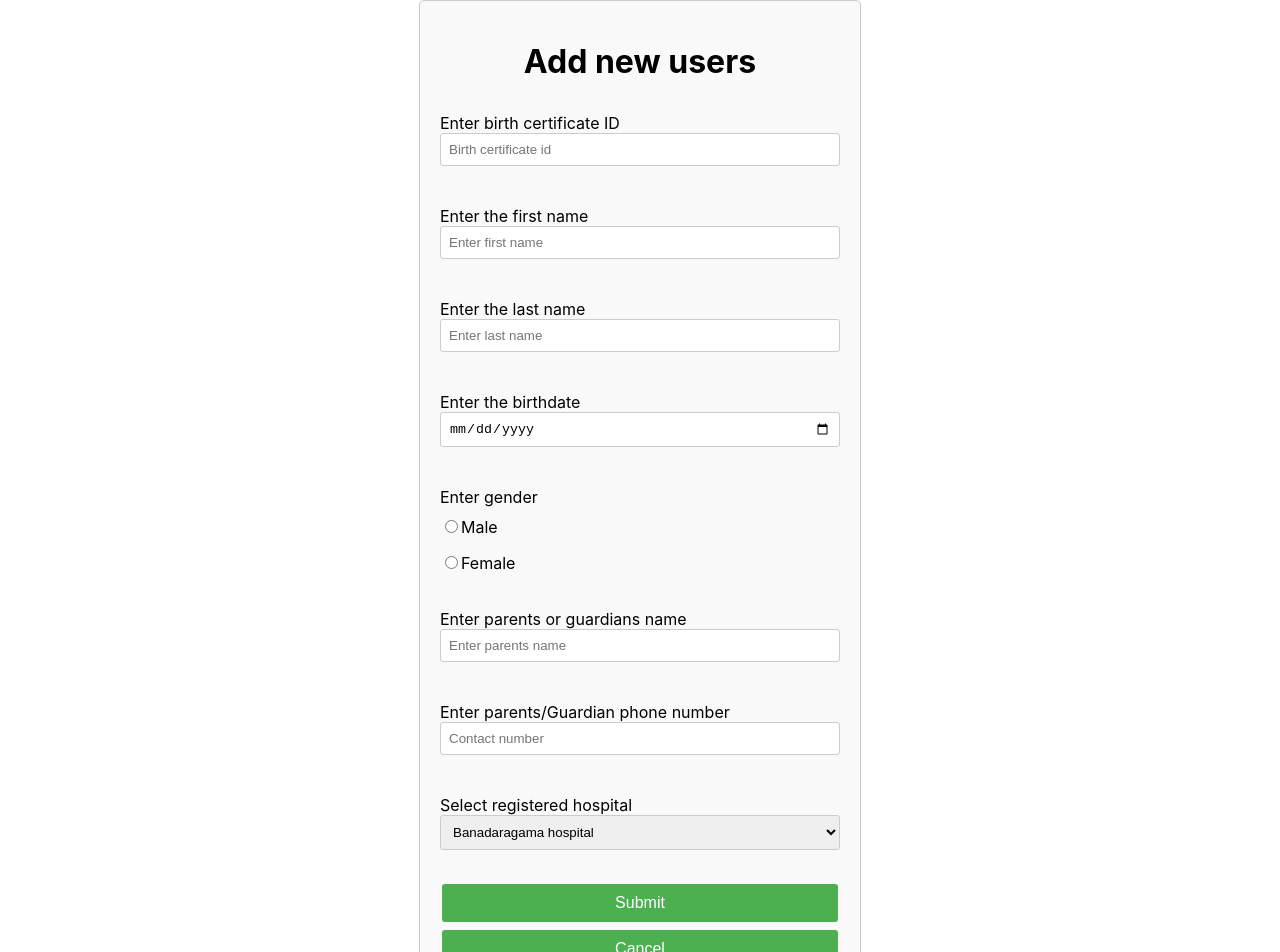
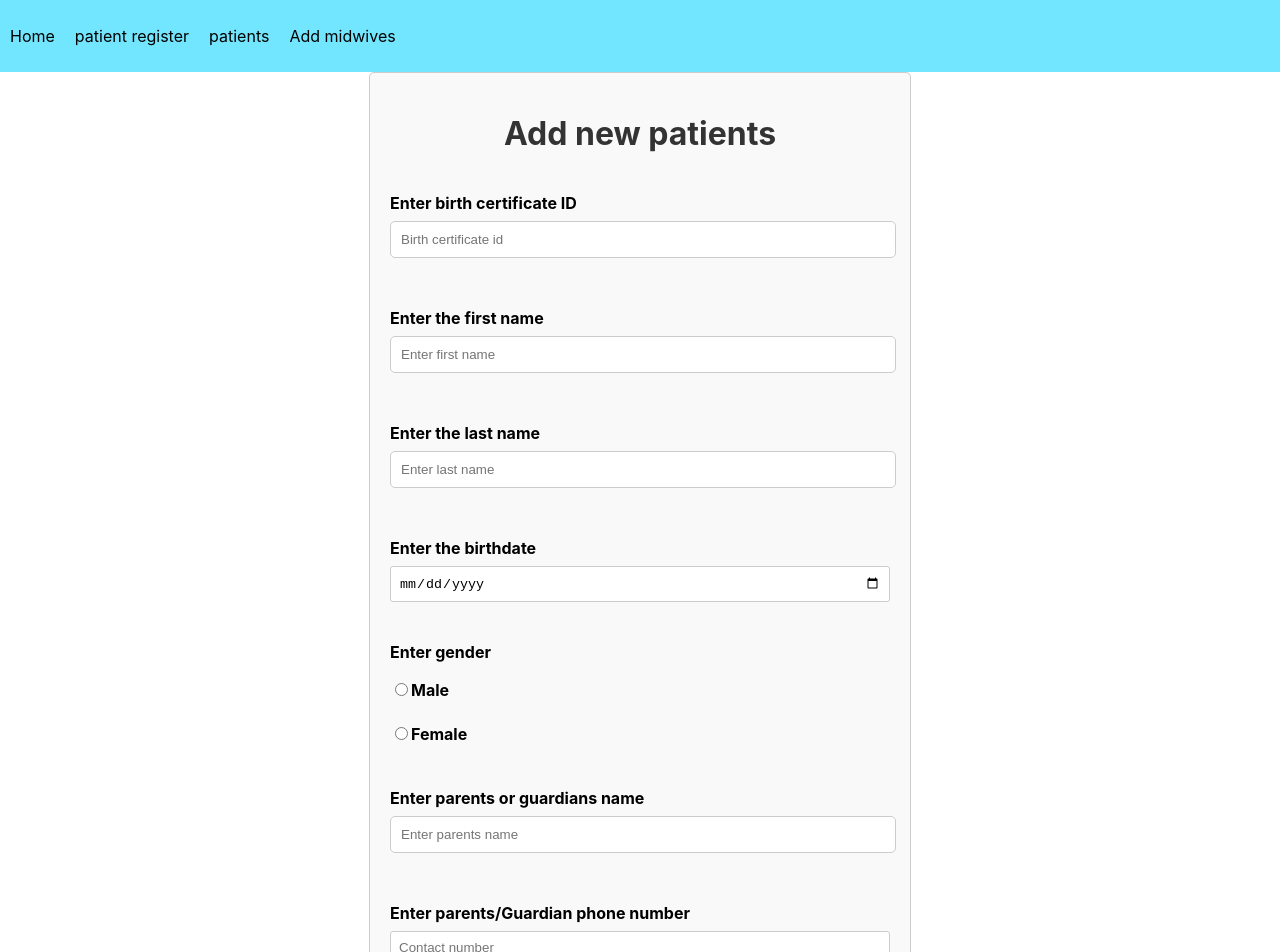
Before and after one commit to Chenuka1/Individual_project, a React (Create React App) app in the folder client/: page /register in a window 1280 px wide. Shown: the top 952 px of the page. Built offline with nearby package versions, Linux system fonts and the light colour scheme.

Commit message:
new commit

```diff
--- a/client/src/App.js
+++ b/client/src/App.js
@@ -1,21 +1,33 @@
 import React from 'react';
 import { BrowserRouter, Routes, Route } from 'react-router-dom';
-import AddUsers from './pages/addUsers';
+import Addpatients from './pages/addPatients';
 import HomePage from './pages/homePage';
 import Users from './pages/users';
 import Navbar from './components/navbar';
+import Signup from './pages/midwifeSignup';
+
+
+
 
 function App() {
   return (
     <div className="App">
       <BrowserRouter>
+      <Navbar/>
 
         <Routes>
-          <Route path="/register" element={<AddUsers/>} />
+          <Route path="/register" element={<Addpatients/>} />
           <Route path="/" element={<HomePage/>}/>
           <Route path="/users" element={<Users/>}/>
+          <Route path="/signup" element={<Signup/>}/>
+
+
+
 
         </Routes>
+
+
+
       </BrowserRouter>
     </div>
   );
--- a/client/src/components/navbar.jsx
+++ b/client/src/components/navbar.jsx
@@ -1,37 +1,24 @@
 import React from "react";
+import { Link } from "react-router-dom";
+import '../styles/navbar.module.css'
 
 const Navbar = () =>{
 
 
     return(
-        <div>
+       <nav>
 
-            <Link to="/">
-            <h1>Home page</h1>
+        <ul>
 
-            </Link>
+            <li><Link to="/">Home</Link></li>
+            <li><Link to="/register">patient register</Link></li>
+            <li><Link to="/users">patients</Link></li>
+            <li><Link to="/signup">Add midwives</Link></li>
 
 
-
-
-
-
-
-        </div>
-
-
-
-
-
-
-
-
+        </ul>
+       </nav>
     )
-
-
-
-
-
 }
 
 export default Navbar;
--- a/client/src/pages/addUsers.jsx
+++ b/client/src/pages/addPatients.jsx
@@ -1,9 +1,9 @@
 // addUsers.jsx
 import React, { useState } from "react";
-import '../styles/addUsers.css';
+import '../styles/addPatients.css'
 
-function AddUsers() {
 
+function Addpatients() {
   const [formData, setFormData] = useState({
     birthCertificateId: "",
     firstName: "",
@@ -15,31 +15,88 @@ function AddUsers() {
     registeredHospital: ""
   });
 
+  const [formErrors, setFormErrors] = useState({});
+
   const handleChange = (e) => {
     const { name, value } = e.target;
     setFormData((prevData) => ({
       ...prevData,
-      [name]: value,
+      [name]: value
     }));
   };
-
 
   const handleSubmit = async (e) => {
     e.preventDefault();
 
+    const errors = {};
+
+    // Validate birthCertificateId
+    if (!formData.birthCertificateId.trim()) {
+      errors.birthCertificateId = "Birth certificate ID is required";
+    }
+
+    if (!formData.firstName.trim()) {
+      errors.firstName = "Firstname is required";
+    }
+
+    // Validate lastName
+    if (!formData.lastName.trim()) {
+      errors.lastName = "Last name is required";
+    }
+
+    // Validate birthdate
+    if (!formData.birthdate) {
+      errors.birthdate = "Birthdate is required";
+    }
+    // Validate gender
+    if (!formData.gender) {
+      errors.gender = "Gender is required";
+    }
+
+    // Validate parentsName
+    if (!formData.parentsName.trim()) {
+      errors.parentsName = "Parents or guardians name is required";
+    }
+
+    if (!formData.contactNumber || formData.contactNumber.length < 10) {
+      errors.contactNumber =
+        "Contact number should have at least 10 digits";
+    }
+
+    // Validate contactNumber
+    if (!formData.contactNumber) {
+      errors.contactNumber = "Contact number is required";
+    }
+
+    // Validate registeredHospital
+    if (!formData.registeredHospital) {
+      errors.registeredHospital = "Registered hospital is required";
+    }
+
+    // Update the state with the errors
+    setFormErrors(errors);
+
+    // Check if there are any errors
+    if (Object.keys(errors).length > 0) {
+      return;
+    }
+
     // Assuming you have a function to post data to your server
     try {
-      const response = await fetch('http://localhost:4000/api/users/create', {
-        method: 'POST',
-        headers: {
-          'Content-Type': 'application/json',
-        },
-        body: JSON.stringify(formData),
-      });
+      const response = await fetch(
+        "http://localhost:4000/api/users/create",
+        {
+          method: "POST",
+          headers: {
+            "Content-Type": "application/json"
+          },
+          body: JSON.stringify(formData)
+        }
+      );
 
       if (response.ok) {
-        console.log('User created successfully');
-        alert("user created sucessfully");
+        console.log("User created successfully");
+        alert("User created successfully");
         // You can reset the form or perform other actions after successful submission
         setFormData({
           birthCertificateId: "",
@@ -52,16 +109,27 @@ function AddUsers() {
           registeredHospital: ""
         });
       } else {
-        console.error('Failed to create user');
+        console.error("Failed to create user");
       }
     } catch (error) {
-      console.error('Error submitting form:', error);
+      console.error("Error submitting form:", error);
+      alert(error);
     }
   };
 
   return (
     <div className="form">
-      <h1>Add new users</h1>
+      <h1>Add new patients</h1>
+      {/* Display errors */}
+      {Object.keys(formErrors).length > 0 && (
+        <div className="error-container">
+          {Object.values(formErrors).map((error, index) => (
+            <div key={index} className="error">
+              {error}
+            </div>
+          ))}
+        </div>
+      )}
       <form onSubmit={handleSubmit}>
         <label htmlFor="birthCertificateId">Enter birth certificate ID</label>
         <input
@@ -70,7 +138,8 @@ function AddUsers() {
           name="birthCertificateId"
           value={formData.birthCertificateId}
           onChange={handleChange}
-        /><br></br>
+        />
+        <br />
         <label htmlFor="firstName">Enter the first name</label>
         <input
           type="text"
@@ -78,7 +147,8 @@ function AddUsers() {
           name="firstName"
           value={formData.firstName}
           onChange={handleChange}
-        /><br></br>
+        />
+        <br />
         <label htmlFor="lastName">Enter the last name</label>
         <input
           type="text"
@@ -86,7 +156,8 @@ function AddUsers() {
           name="lastName"
           value={formData.lastName}
           onChange={handleChange}
-        /><br></br>
+        />
+        <br />
         <label htmlFor="birthdate">Enter the birthdate</label>
         <input
           type="date"
@@ -94,7 +165,8 @@ function AddUsers() {
           name="birthdate"
           value={formData.birthdate}
           onChange={handleChange}
-        /><br></br>
+        />
+        <br />
         <label htmlFor="gender">Enter gender</label>
         <label>
           <input
@@ -102,7 +174,7 @@ function AddUsers() {
             id="male"
             name="gender"
             value="male"
-            checked={formData.gender === 'male'}
+            checked={formData.gender === "male"}
             onChange={handleChange}
           />
           Male
@@ -113,12 +185,12 @@ function AddUsers() {
             id="female"
             name="gender"
             value="female"
-            checked={formData.gender === 'female'}
+            checked={formData.gender === "female"}
             onChange={handleChange}
           />
           Female
         </label>
-        <br></br>
+        <br />
         <label htmlFor="parentsName">Enter parents or guardians name</label>
         <input
           type="text"
@@ -126,15 +198,19 @@ function AddUsers() {
           name="parentsName"
           value={formData.parentsName}
           onChange={handleChange}
-        /><br></br>
-        <label htmlFor="contactNumber">Enter parents/Guardian phone number</label>
+        />
+        <br />
+        <label htmlFor="contactNumber">
+          Enter parents/Guardian phone number
+        </label>
         <input
           type="number"
           placeholder="Contact number"
           name="contactNumber"
           value={formData.contactNumber}
           onChange={handleChange}
-        /><br></br>
+        />
+        <br />
         <label htmlFor="registeredHospital">Select registered hospital</label>
         <select
           name="registeredHospital"
@@ -143,13 +219,14 @@ function AddUsers() {
         >
           <option>Banadaragama hospital</option>
           <option>Asiri hospital</option>
-        </select><br></br>
+        </select>
+        <br />
 
-        <input type="submit" value="Submit"  />
+        <input type="submit" value="Submit" />
         <input type="reset" value="Cancel" />
       </form>
     </div>
   );
 }
 
-export default AddUsers;
+export default Addpatients;
--- /dev/null
+++ b/client/src/pages/midwifeSignup.jsx
@@ -0,0 +1,72 @@
+import React, { useState } from "react";
+import styles from '../styles/midwifeSignup.module.css';
+
+
+
+export default function Signup() {
+  const [formData, setFormData] = useState({
+    fullName: "",
+    email: "",
+    password: "",
+  });
+
+  const handleInputChange = (event) => {
+    const { name, value } = event.target;
+    setFormData({ ...formData, [name]: value });
+  };
+
+  const handleSubmit = (event) => {
+    event.preventDefault();
+    // Handle form submission here
+
+
+  };
+
+  return (
+    <div>
+      <br></br>
+      <form className={styles.container} onSubmit={handleSubmit}>
+        <h1>Create midwife accounts</h1>
+
+        <div>
+          <label htmlFor="fullName">Full name</label>
+          <input
+            type="text"
+            id="fullName"
+            name="fullName"
+            placeholder="Enter full name"
+            value={formData.fullName}
+            onChange={handleInputChange}
+          />
+        </div>
+
+        <div>
+          <label htmlFor="email">Email address</label>
+          <input
+            type="email"
+            id="email"
+            name="email"
+            placeholder="Enter email address"
+            value={formData.email}
+            onChange={handleInputChange}
+          />
+        </div>
+
+        <div>
+          <label htmlFor="password">Password</label>
+          <input
+            type="password"
+            id="password"
+            name="password"
+            placeholder="Enter password"
+            value={formData.password}
+            onChange={handleInputChange}
+          />
+        </div>
+
+        <input type="submit" value="Sign Up" />
+        <input type="reset" value="Clear" />
+      </form>
+    </div>
+  );
+}
--- /dev/null
+++ b/client/src/styles/addPatients.css
@@ -0,0 +1,56 @@
+/*addMidWives.module.css */
+
+.form {
+  width: 500px; /* Adjust width as needed */
+  margin: auto; /* Center the form horizontally */
+  padding: 20px;
+  border: 1px solid #ccc;
+  border-radius: 5px;
+  background-color: #f9f9f9;
+}
+
+
+
+  form {
+    display: flex;
+    flex-direction: column;
+  }
+
+  label {
+    margin-top: 10px;
+  }
+
+  .form h1 {
+    text-align: center; /* Center the heading */
+    margin-bottom: 30px; /* Add space below the heading */
+    color: #333; /* Adjust heading color */
+  }
+
+
+  input,
+  select {
+    margin-bottom: 10px;
+    padding: 8px;
+    border: 1px solid #ccc;
+    border-radius: 3px;
+  }
+
+  .form input[type="submit"],
+  .form input[type="reset"] {
+    background-color:#1616FF;
+    color: white;
+    border: none;
+    padding: 10px;
+    text-align: center;
+    text-decoration: none;
+    display: inline-block;
+    font-size: 16px;
+    margin: 4px 2px;
+    cursor: pointer;
+    border-radius: 3px;
+  }
+
+  input[type="submit"]:hover,
+  input[type="reset"]:hover {
+    background-color:#0000E7;
+  }
--- a/client/src/styles/addUsers.css
+++ /dev/null
@@ -1,51 +0,0 @@
-/* styles/addUsers.css */
-
-.form {
-    max-width: 400px;
-    margin: auto;
-    padding: 20px;
-    border: 1px solid #ccc;
-    border-radius: 5px;
-    background-color: #f9f9f9;
-  }
-
-  .form h1 {
-    text-align: center;
-  }
-
-  form {
-    display: flex;
-    flex-direction: column;
-  }
-
-  label {
-    margin-top: 10px;
-  }
-
-  input,
-  select {
-    margin-bottom: 10px;
-    padding: 8px;
-    border: 1px solid #ccc;
-    border-radius: 3px;
-  }
-
-  input[type="submit"],
-  input[type="reset"] {
-    background-color: #4caf50;
-    color: white;
-    border: none;
-    padding: 10px;
-    text-align: center;
-    text-decoration: none;
-    display: inline-block;
-    font-size: 16px;
-    margin: 4px 2px;
-    cursor: pointer;
-    border-radius: 3px;
-  }
-
-  input[type="submit"]:hover,
-  input[type="reset"]:hover {
-    background-color: #45a049;
-  }
--- /dev/null
+++ b/client/src/styles/midwifeSignup.module.css
@@ -0,0 +1,58 @@
+/* Styles for the form container */
+
+/*midwifeSignup.module.css */
+.container {
+  width: 500px;
+  margin: 20px auto; /* Center the form vertically and horizontally */
+  border: 1px solid #ccc;
+  padding: 30px; /* Increase padding for better spacing */
+  border-radius: 10px;
+  background-color: #f9f9f9;
+  box-shadow: 0 4px 8px rgba(0, 0, 0, 0.1); /* Add a subtle shadow */
+}
+
+/* Styles for form elements */
+form {
+  margin-top: 0;
+}
+
+.container h1 {
+  text-align: center; /* Center the heading */
+  margin-bottom: 30px; /* Add space below the heading */
+  color: #333; /* Adjust heading color */
+}
+
+
+label {
+  display: block;
+  margin-bottom: 8px; /* Decrease margin between labels */
+  font-weight: bold; /* Make labels bold */
+}
+
+input[type="text"],
+input[type="email"],
+input[type="password"] {
+  width: calc(100% - 16px); /* Adjust width to consider padding */
+  padding: 10px;
+  margin-bottom: 20px; /* Increase margin between inputs */
+  border: 1px solid #ccc;
+  border-radius: 5px;
+}
+
+input[type="submit"],
+input[type="reset"] {
+  width: 100%;
+  padding: 12px;
+  border: none;
+  border-radius: 5px;
+  background-color: #007bff;
+  color: #fff;
+  font-size: 16px;
+  cursor: pointer;
+  transition: background-color 0.3s ease; /* Add transition effect */
+}
+
+input[type="submit"]:hover,
+input[type="reset"]:hover {
+  background-color: #0056b3;
+}
--- /dev/null
+++ b/client/src/styles/navbar.module.css
@@ -0,0 +1,28 @@
+/* Add your styling in a separate CSS file, e.g., styles.css */
+
+nav {
+    background-color:#73E6FF;
+    padding: 10px;
+  }
+
+  ul {
+    list-style-type: none;
+    margin: 30;
+    padding: 0;
+    display: flex;
+  }
+
+  li {
+    margin-right: 20px;
+  }
+
+  a {
+    text-decoration: none;
+    color: black;
+    transition: color 0.3s ease;
+  }
+
+  a:hover{
+
+    color:red;
+  }
```
Also changed, not shown: client/src/pages/homePage.jsx (+7 -16 lines), client/src/styles/homepage.module.css (added, +7 -0 lines), client/public/images/Home.png (added), client/src/components/footer.jsx (added), client/src/styles/Footer.css (added), 1 other file (tests, documents, lock files or other folders).
